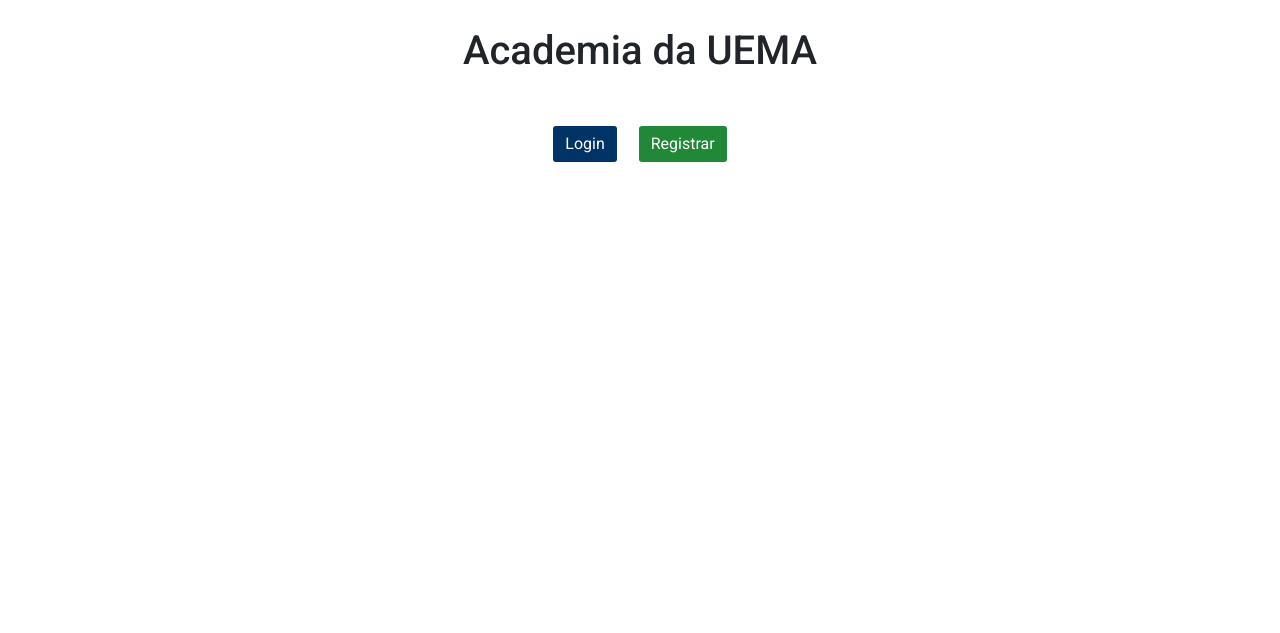
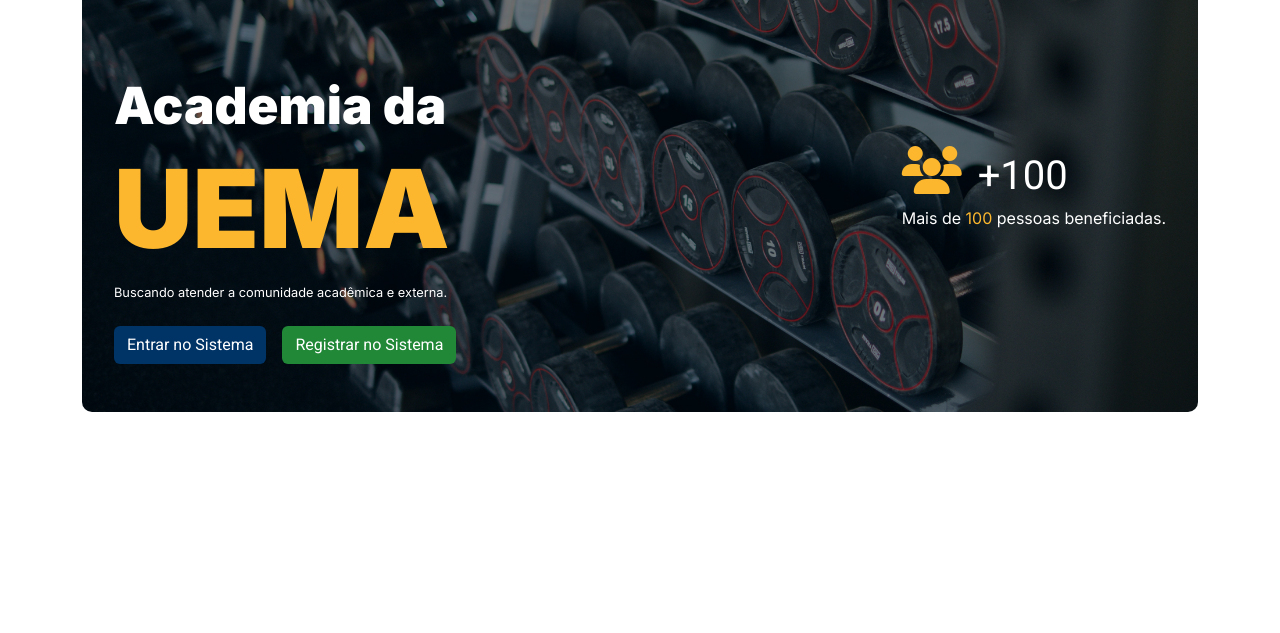
Before and after one commit to jonascarvalh/gym, a Django app: page / in a window 1280 px wide. Shown: the part 167-800 px from the top of the page. Run offline with Django 5.2, Linux system fonts and the light colour scheme; some libraries are stand-ins or nearby versions.

Commit message:
chore: refactor home page

```diff
--- a/home/templates/home/pages/home.html
+++ b/home/templates/home/pages/home.html
@@ -6,14 +6,21 @@
 
 {% block content %}
     <div class="container">
-        <h1 class="text-center my-5">Academia da UEMA</h1>
+        <div class="header-container">
+            <div class="d-flex justify-content-between">
+                <div>
+                    <div class="main-title">
+                        <h1 class="mt-5 inter-black title-academia">Academia da</h1>
+                        <h1 class="inter-black uema-title">UEMA</h1>
+                    </div>
+                    <p class="subtitle">Buscando atender a comunidade acadêmica e externa.</p>
                     {% if not request.user.is_authenticated %}
-        <div class="d-flex justify-content-center gap-3">
+                    <div class="mt-4 d-flex justify-content-start gap-3">
                         <a href="{% url 'users:login'%}" class="btn button-1">
-                Login
+                            Entrar no Sistema
                         </a>
                         <a href="{% url 'users:register'%}" class="btn button-2">
-                Registrar
+                            Registrar no Sistema
                         </a>
                     </div>
                     {% else %}
@@ -30,9 +37,16 @@
                                 </div>
                             </form>
                         </div>
-        <div class="d-flex justify-content-center gap-3">
-
-        </div>
                     {% endif %}
                 </div>
+                <div class="d-flex justify-content-center flex-column">
+                    <div class="d-flex gap-3">
+                        <i class="fa-solid fa-users icon-users"></i>
+                        <span class="number-users">+100</span>
+                    </div>
+                    <p class="phrase-users">Mais de <span class="qty-persons">100</span> pessoas beneficiadas.</p>
+                </div>
+            </div>
+        </div>
+    </div>
 {% endblock content %}
--- a/static/global/css/styles.css
+++ b/static/global/css/styles.css
@@ -1,4 +1,5 @@
 @import url('https://fonts.googleapis.com/css2?family=Roboto:ital,wght@0,100;0,300;0,400;0,500;0,700;0,900;1,100;1,300;1,400;1,500;1,700;1,900&display=swap');
+@import url('https://fonts.googleapis.com/css2?family=Inter:ital,opsz,wght@0,14..32,100..900;1,14..32,100..900&display=swap');
 
 :root {
     --color-primary: #003366;
@@ -14,9 +15,65 @@
     --color-alert-dark: #927f40;
     --color-warning-dark: #927f40;
     --color-error-dark: #da525d;
+
+    --color-yellow: #FCB72E;
 }
 
+/* header */
+.inter-black {
+    font-family: "Inter", sans-serif;
+    font-weight: 900;
+}
 
+.title-academia {
+    color: var(--color-white);
+    font-size: 3.2rem;
+}
+
+.uema-title {
+    color: var(--color-yellow);
+    font-size: 6.8rem;
+}
+
+.header-container {
+    background-image: url("../images/background-gym.jpg");
+    background-size: cover;
+    background-position: center;
+    border-radius: 10px;
+    padding: 3rem 2rem;
+}
+
+.subtitle {
+    color: var(--color-white);
+    font-family: "Inter", sans-serif;
+    font-weight: 400;
+    font-size: 0.8rem;
+}
+
+.main-title {
+    display: flex;
+    flex-direction: column;
+}
+
+.icon-users {
+    color: var(--color-yellow);
+    font-size: 3rem;
+}
+
+.number-users {
+    color: var(--color-white);
+    font-size: 2.5rem;
+}
+
+.phrase-users {
+    font-family: "Inter", sans-serif;
+    font-weight: 400;
+    color: var(--color-white);
+}
+
+.qty-persons {
+    color: var(--color-yellow);
+}
 /* pagination */
 .active>.page-link, .page-link.active {
     background-color: var(--color-primary);
@@ -43,31 +100,26 @@
 }
 
 .button-1 {
-    border: 3px solid;
     color: var(--color-white);
     background-color: var(--color-primary);
 }
 
 .button-2 {
-    border: 3px solid;
     color: var(--color-white);
     background-color: #218838;
 }
 
 .button-3 {
-    border: 3px solid;
     color: var(--color-white);
     background-color: #D9534F;
 }
 
 .button-3:hover {
-    border: 3px solid;
     color: var(--color-white);
     background-color: #a03d3a;
 }
 
 .button-2:hover {
-    border: 3px solid;
     color: var(--color-white);
     background-color: #165924;
 }
@@ -104,7 +156,6 @@
 }
 
 .button-1:hover {
-    border: 3px solid;
     color: var(--color-white);
     background-color: var(--color-primary-2);
 }
```
Also changed, not shown: db.sqlite3, static/global/images/background-gym.jpg (added). Lines whose indentation alone changed are shown as unchanged.
